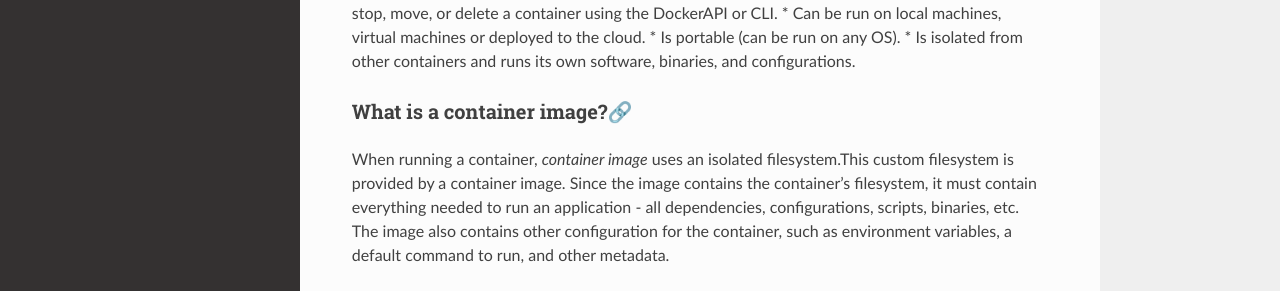
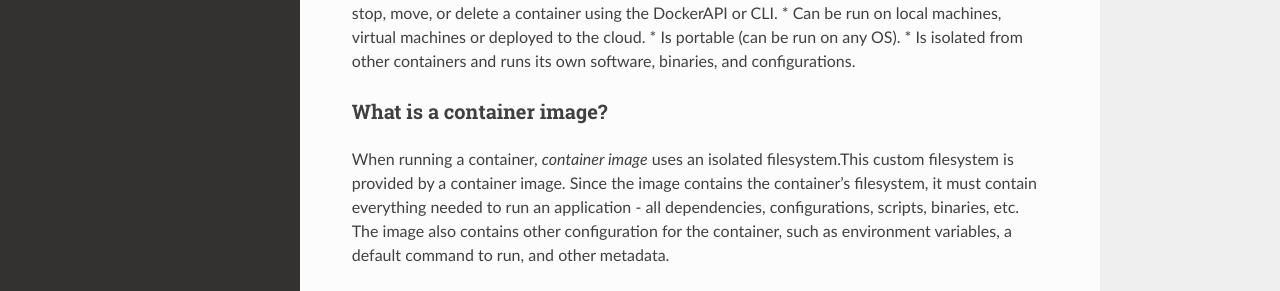
Before and after one commit to Aliecco/Compendium, a Sphinx documentation site: the page built from docs/source/docker.rst, in a window 1280 px wide and 900 px high. Shown: the part 312-603 px from the top of the window. Built offline with Sphinx 7.4.7 and the Read the Docs theme 2.0.0, drawn with Linux system fonts in a browser that asks for light colours.

```diff
--- a/docs/source/docker.rst
+++ b/docs/source/docker.rst
@@ -16,7 +16,7 @@ A *container* is a sandboxed process on your machine that is isolated from all o
 * Is portable (can be run on any OS).
 * Is isolated from other containers and runs its own software, binaries, and configurations.
 
-What is a container image?🔗
+What is a container image?
 ~~~~~~~~~~~~~~~~~~~~~~~~~~
 
 When running a container, *container image* uses an isolated filesystem.This custom filesystem is provided by a container image. Since the image contains the container’s filesystem, it must contain everything needed to run an application - all dependencies, configurations, scripts, binaries, etc. The image also contains other configuration for the container, such as environment variables, a default command to run, and other metadata.
```
